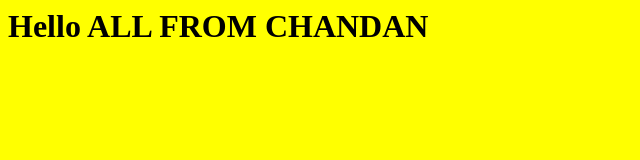
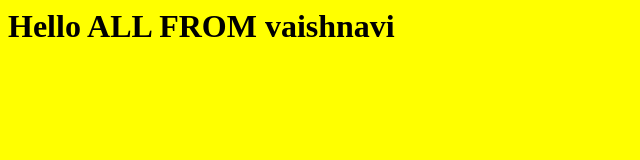
Before and after one commit to vaishnaviyp/sony-1, a plain HTML site: page index.html in a window 1280 px wide. Shown: the whole page, without its empty margins (0-640 px from the left). Drawn offline with Linux system fonts and the light colour scheme.

Commit message:
commit msg

```diff
--- a/index.html
+++ b/index.html
@@ -1,5 +1,5 @@
 <html>
 <body bgcolor="yellow">
-<h1>Hello ALL FROM CHANDAN</h1>
+<h1>Hello ALL FROM vaishnavi</h1>
 </body>
 </html>
```
